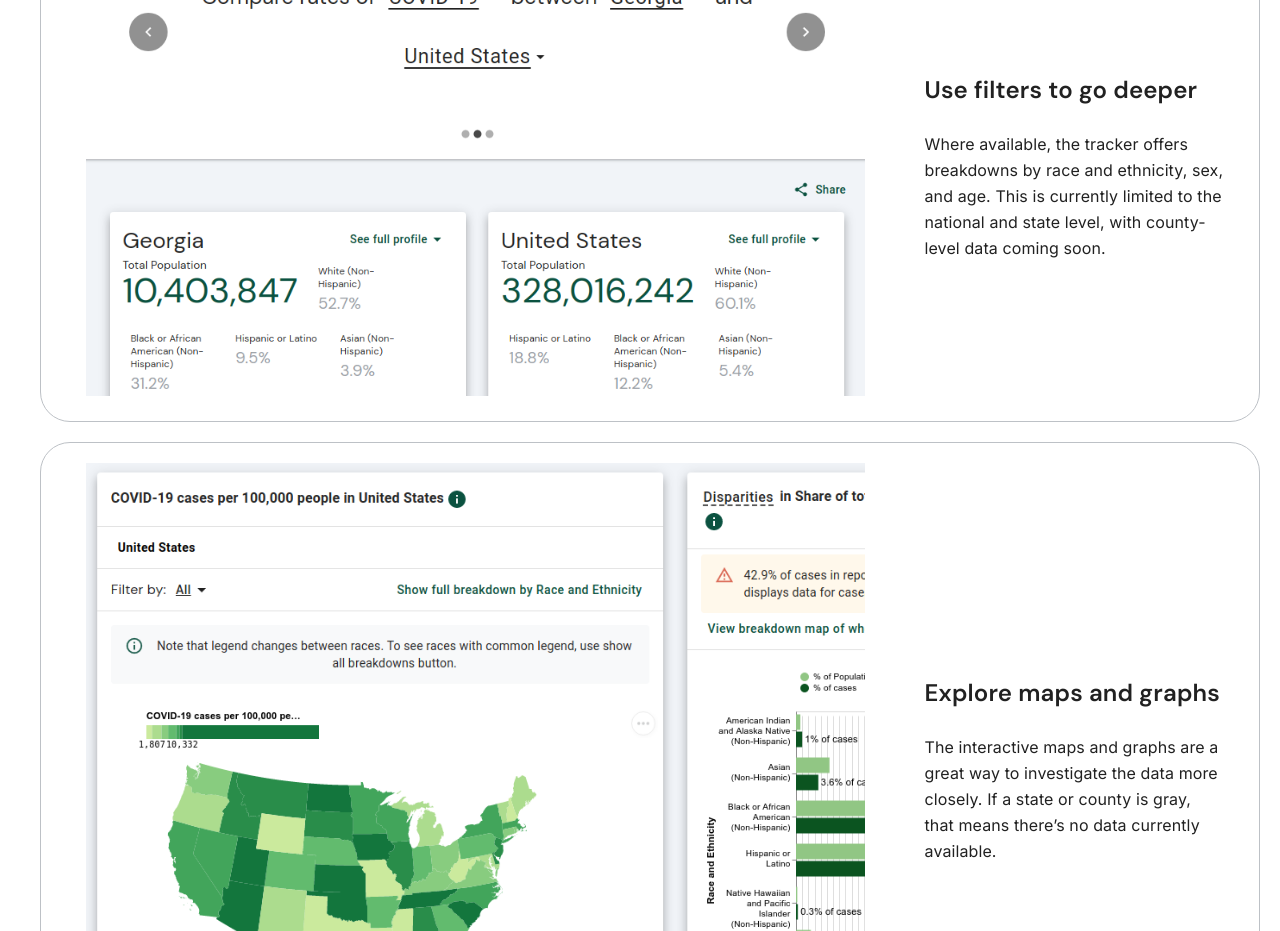
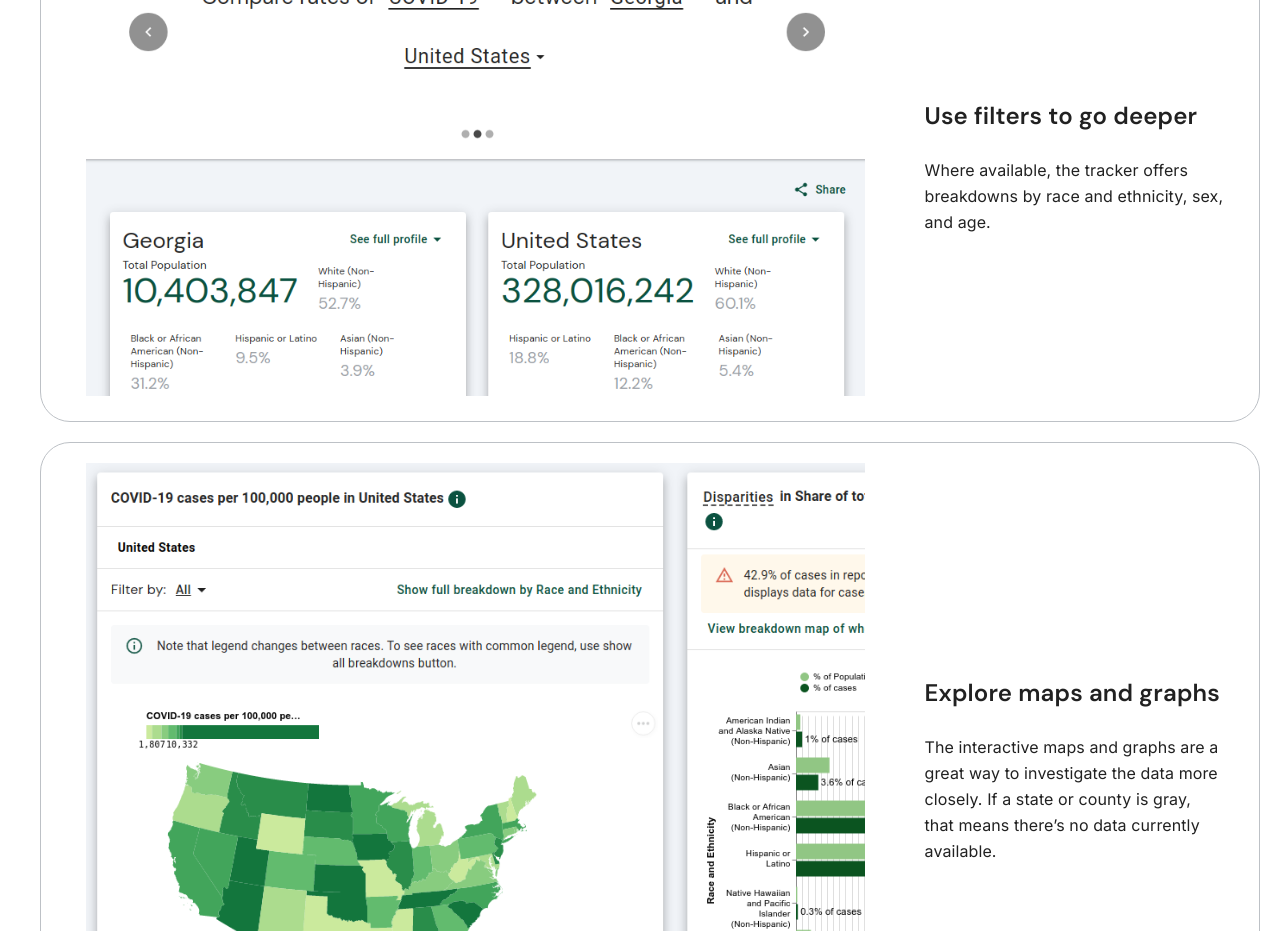
Before and after one commit to ebuddenberg/health-equity-tracker, a React (Create React App) app in the folder frontend/: page / in a window 1280 px wide. Shown: the part 2900-3831 px from the top of the page. Built offline with nearby package versions, Linux system fonts and the light colour scheme.

Commit message:
updates welcome text (#1085)

```diff
--- a/frontend/src/pages/ExploreData/Onboarding.tsx
+++ b/frontend/src/pages/ExploreData/Onboarding.tsx
@@ -76,8 +76,7 @@ const ONBOARDING_STEPS = [
     "Explore further to see trends",
     <>
       Where available, the tracker offers breakdowns by race and ethnicity, sex,
-      and age. This is currently limited to the national and state level, with
-      county-level data coming soon.
+      and age.
     </>,
     /*hideCloseButton=*/ false,
     /*placement=*/ "top-start"
--- a/frontend/src/pages/Landing/LandingPage.tsx
+++ b/frontend/src/pages/Landing/LandingPage.tsx
@@ -327,9 +327,7 @@ function LandingPage() {
                     </h3>
                     <p className={styles.HowToStepTextSubheader}>
                       Where available, the tracker offers breakdowns by race and
-                      ethnicity, sex, and age. This is currently limited to the
-                      national and state level, with county-level data coming
-                      soon.
+                      ethnicity, sex, and age.
                     </p>
                   </div>
                 </Grid>
```
